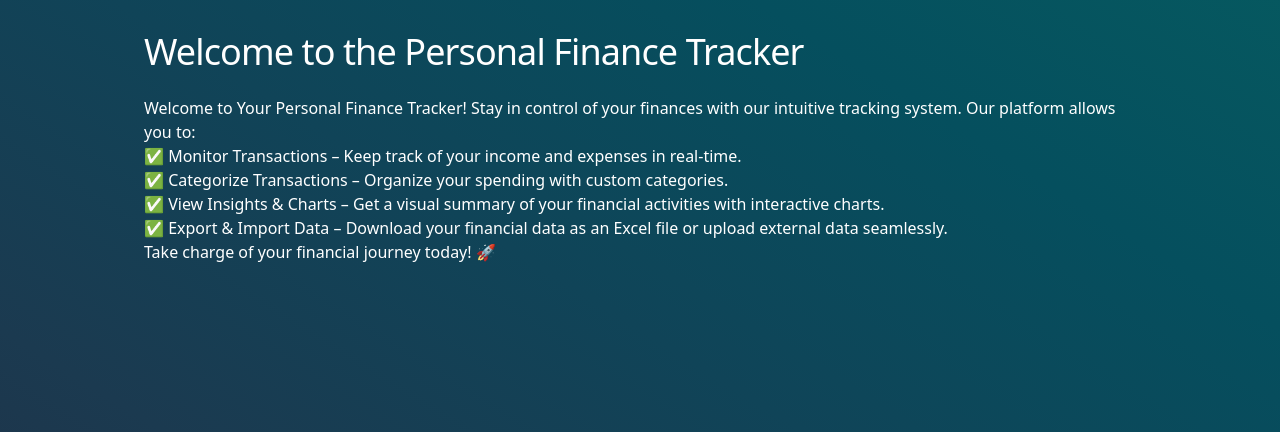
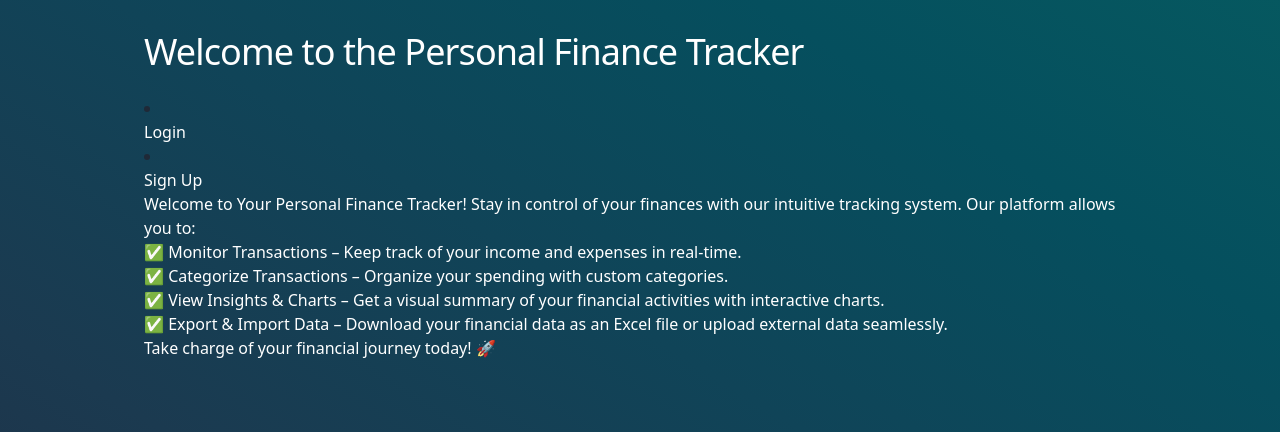
Before and after one commit to ahmed-new/finance-tracker, a Django app: page / in a window 1280 px wide. Shown: the part 72-504 px from the top of the page. Run offline with Django 4.2, Linux system fonts and the light colour scheme; some libraries are stand-ins or nearby versions.

Commit message:
Update index.html

```diff
--- a/tracker/templates/tracker/index.html
+++ b/tracker/templates/tracker/index.html
@@ -46,6 +46,20 @@
 
 
 {% else %}
+ <li>
+                <a href="{% url 'account_login' %}"
+                    class="block py-2 pl-3 pr-4 text-white rounded md:p-0"
+                    aria-current="page">
+                        Login
+                </a>
+            </li>
+            <li>
+                <a href="{% url 'account_signup' %}"
+                    class="block py-2 pl-3 pr-4 text-white rounded md:p-0"
+                    aria-current="page">
+                        Sign Up
+                </a>
+            </li>
 
 {% endif %}
 
```
